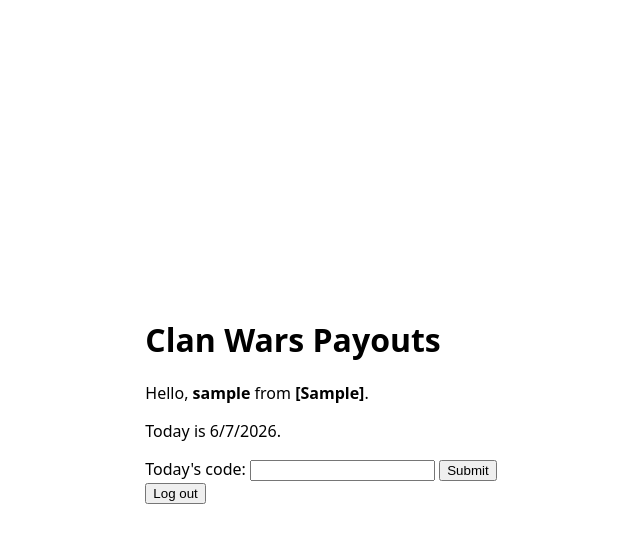
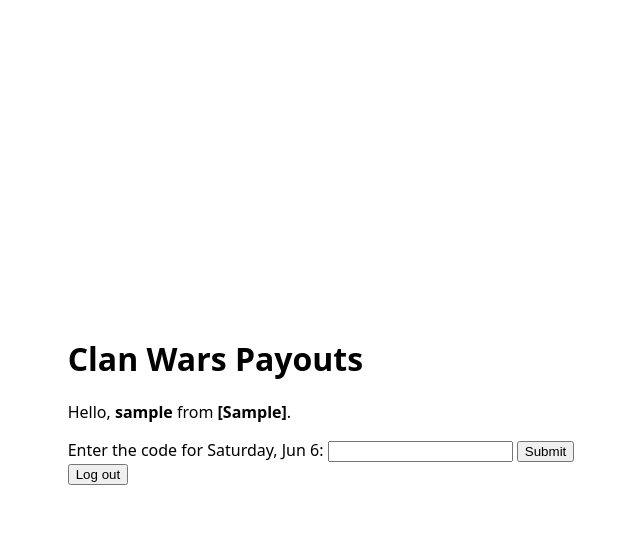
Before and after one commit to teng1m/clan-wars-payouts, a FastAPI app: page / in a window 1280 px wide. Shown: the top 543 px of the page, without its empty margins (319-959 px from the left). Run offline with FastAPI, Linux system fonts and the light colour scheme; the visitor is signed in with stand-in values (Sample User, id 1); tables that the repository leaves empty hold one stand-in row (values such as "Sample post").

Commit message:
make stuff reset during NA server reset 7am est

```diff
--- a/app/deps.py
+++ b/app/deps.py
@@ -1,4 +1,4 @@
-from datetime import datetime
+from datetime import date, datetime, timedelta
 from zoneinfo import ZoneInfo
 
 from fastapi import Depends, HTTPException, Request
@@ -10,6 +10,12 @@ from .models import Attendance, User
 
 ADMIN_ROLES = {"commander", "executive_officer"}
 CLAN_TZ = ZoneInfo("America/New_York")
+RESET_HOUR = 7  # the clan-wars day rolls over at 7am clan time, not midnight
+
+
+def current_clan_day() -> date:
+    # shift back by the reset hour so the date only advances at 7am clan time
+    return (datetime.now(CLAN_TZ) - timedelta(hours=RESET_HOUR)).date()
 
 
 def get_current_user(request: Request, db: Session = Depends(get_db)) -> User | None:
@@ -35,7 +41,7 @@ def checked_in_today(
 ) -> bool:
     if user is None or user.clan_id is None:
         return False
-    today = datetime.now(CLAN_TZ).date()
+    today = current_clan_day()
     row = db.execute(
         select(Attendance).where(
             Attendance.user_id == user.id,
--- a/app/main.py
+++ b/app/main.py
@@ -18,7 +18,9 @@ from .db import engine, get_db
 from .deps import (
     ADMIN_ROLES,
     CLAN_TZ,
+    RESET_HOUR,
     checked_in_today,
+    current_clan_day,
     get_current_user,
     require_admin,
     require_user,
@@ -26,7 +28,6 @@ from .deps import (
 from .models import Attendance, AttendanceCode, Base, Clan, User
 from .wargaming import get_clan_info, get_clan_membership, verify_access_token
 
-RESET_HOUR = 7
 CODE_ALPHABET = "ABCDEFGHJKLMNPQRSTUVWXYZ23456789"
 
 
@@ -40,7 +41,7 @@ def expiry_for(attendance_date: date) -> datetime:
 
 
 def get_or_create_todays_code(db: Session, clan_id: int) -> AttendanceCode:
-    today = datetime.now(CLAN_TZ).date()
+    today = current_clan_day()
     stmt = select(AttendanceCode).where(
         AttendanceCode.clan_id == clan_id,
         AttendanceCode.attendance_date == today,
@@ -113,6 +114,7 @@ def home(
             "checked_in": checked_in,
             "code": code,
             "error": None,
+            "clan_day": current_clan_day(),
         },
     )
 
@@ -139,7 +141,7 @@ def check_in(
     db: Session = Depends(get_db),
 ):
     submitted = code.strip().upper()
-    today = datetime.now(CLAN_TZ).date()
+    today = current_clan_day()
 
     error = None
     if user.clan_id is None:
@@ -180,6 +182,7 @@ def check_in(
             "checked_in": False,
             "code": submitted,
             "error": error,
+            "clan_day": today,
         },
         status_code=400,
     )
--- a/app/templates/home.html
+++ b/app/templates/home.html
@@ -6,15 +6,14 @@
     Hello, <strong>{{ user.nickname }}</strong>{% if user.clan %} from
     <strong>[{{ user.clan.tag }}]</strong>{% endif %}.
 </p>
-<p>Today is <span id="today"></span>.</p>
 {% if user.clan %} {% if checked_in %}
-<p>You've attended clan wars today. Thanks for playing!</p>
+<p>You've checked in for {{ clan_day.strftime("%A, %b %-d") }}. Thanks for playing!</p>
 {% else %} {% if error %}
 <p class="error">{{ error }}</p>
 {% endif %}
 <form action="/" method="post">
     <label>
-        Today's code:
+        Enter the code for {{ clan_day.strftime("%A, %b %-d") }}:
         <input
             type="text"
             name="code"
@@ -35,11 +34,6 @@
 <form action="/logout" method="post">
     <button type="submit">Log out</button>
 </form>
-
-<script>
-    const today = document.getElementById("today");
-    if (today) today.textContent = new Date().toLocaleDateString();
-</script>
 {% else %}
 <p><a href="/login">Click to log in with Wargaming</a></p>
 {% endif %} {% endblock %}
```
